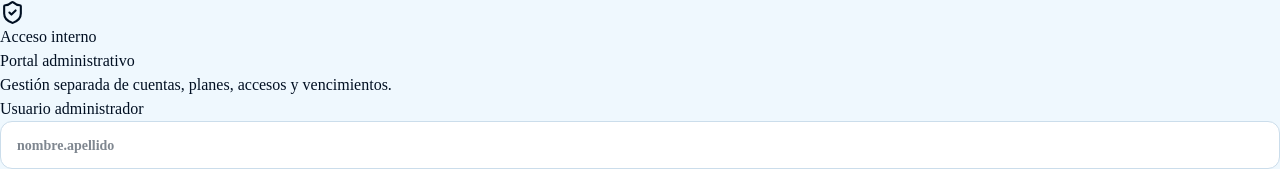
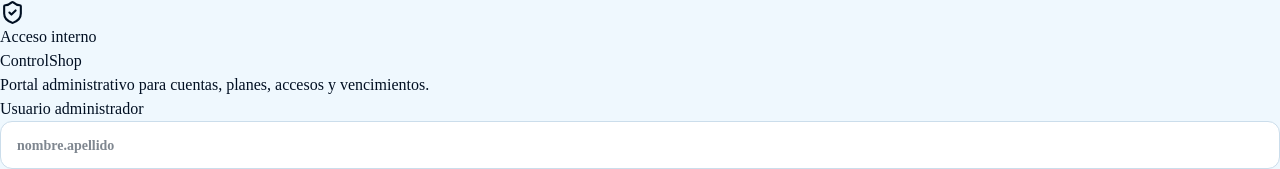
Before and after one commit to isaacmartinez-droid/pacacontrol, a React (Vite) app in the folder admin/: page /acceder in a window 1280 px wide. Shown: the top 169 px of the page. Built offline with nearby package versions, Linux system fonts and the light colour scheme; no server answers.

Commit message:
Apply ControlShop brand across user-facing surfaces

```diff
--- a/admin/index.html
+++ b/admin/index.html
@@ -6,7 +6,7 @@
     <meta name="theme-color" content="#000f22" />
     <meta name="robots" content="noindex, nofollow" />
     <meta name="description" content="Portal interno para la administración del servicio." />
-    <title>Portal administrativo</title>
+    <title>ControlShop | Centro de control</title>
   </head>
   <body>
     <div id="root"></div>
--- a/admin/src/AdminShell.jsx
+++ b/admin/src/AdminShell.jsx
@@ -28,7 +28,7 @@
           <div className="flex items-center justify-between gap-3">
             <div className="flex items-center gap-3">
               <span className="grid size-11 place-items-center rounded-2xl bg-white text-brand-950"><ShieldCheck aria-hidden="true" size={22} /></span>
-              <div><p className="text-xs font-extrabold uppercase tracking-[0.14em] text-brand-200">PacaControl</p><p className="font-extrabold">Centro de control</p></div>
+              <div><p className="text-xs font-extrabold uppercase tracking-[0.14em] text-brand-200">ControlShop</p><p className="font-extrabold">Centro de control</p></div>
             </div>
             <button type="button" onClick={() => setMenuOpen(false)} aria-label="Cerrar navegación" className="grid size-10 place-items-center rounded-xl text-slate-300 hover:bg-white/10 lg:hidden"><X size={21} /></button>
           </div>
--- a/admin/src/AdminSignInPage.jsx
+++ b/admin/src/AdminSignInPage.jsx
@@ -35,8 +35,8 @@
         <div className="bg-brand-950 p-6 text-white sm:p-8">
           <span className="grid size-12 place-items-center rounded-2xl bg-white text-brand-950"><ShieldCheck aria-hidden="true" size={25} /></span>
           <p className="mt-5 text-xs font-extrabold uppercase tracking-[0.18em] text-brand-200">Acceso interno</p>
-          <h1 className="mt-2 text-2xl font-extrabold tracking-tight">Portal administrativo</h1>
-          <p className="mt-2 text-sm leading-6 text-brand-100">Gestión separada de cuentas, planes, accesos y vencimientos.</p>
+          <h1 className="mt-2 text-2xl font-extrabold tracking-tight">ControlShop</h1>
+          <p className="mt-2 text-sm leading-6 text-brand-100">Portal administrativo para cuentas, planes, accesos y vencimientos.</p>
         </div>
         <div className="p-6 sm:p-8">
           {!isConfigured ? (
--- a/admin/src/pages/AdminNewAccountPage.jsx
+++ b/admin/src/pages/AdminNewAccountPage.jsx
@@ -22,7 +22,7 @@
   const activationUrl = useMemo(() => created && customerAppUrl
     ? `${customerAppUrl}/bienvenida/${encodeURIComponent(created.invitation_token)}` : '', [created, customerAppUrl])
   const invitationMessage = useMemo(() => created && activationUrl
-    ? `¡Tu espacio en PacaControl está listo para comenzar!\n\nHola, ${created.owner_name}. Hemos preparado tu acceso para que configures el sistema según tu negocio y tu forma de trabajar.\n\nActiva tu cuenta y crea tu contraseña desde este enlace seguro:\n${activationUrl}\n\nAl ingresar, te guiaremos paso a paso para definir tu negocio y adaptar la gestión de ventas, inventario y clientes.\n\nEste enlace es personal, vence ${formatAdminDate(created.expires_at)} y solo puede utilizarse una vez.`
+    ? `¡Tu espacio en ControlShop está listo para comenzar!\n\nHola, ${created.owner_name}. Hemos preparado tu acceso para que configures el sistema según tu negocio y tu forma de trabajar.\n\nActiva tu cuenta y crea tu contraseña desde este enlace seguro:\n${activationUrl}\n\nAl ingresar, te guiaremos paso a paso para definir tu negocio y adaptar la gestión de ventas, inventario y clientes.\n\nEste enlace es personal, vence ${formatAdminDate(created.expires_at)} y solo puede utilizarse una vez.`
     : '', [activationUrl, created])
 
   async function loadInvitations() {
--- a/index.html
+++ b/index.html
@@ -10,7 +10,7 @@
       name="description"
       content="Sistema adaptable para inventario, ventas y control de tu negocio."
     />
-    <title>Sistema de ventas</title>
+    <title>ControlShop</title>
   </head>
   <body>
     <div id="root"></div>
--- a/src/pages/AuthPage.jsx
+++ b/src/pages/AuthPage.jsx
@@ -66,8 +66,8 @@
           <span className="grid size-12 place-items-center rounded-2xl bg-white text-brand-950">
             <Store aria-hidden="true" size={24} />
           </span>
-          <h1 className="mt-5 text-2xl font-extrabold tracking-tight">Sistema de ventas</h1>
-          <p className="mt-2 text-sm leading-6 text-brand-100">Tu inventario y ventas, protegidos en la nube.</p>
+          <h1 className="mt-5 text-2xl font-extrabold tracking-tight">ControlShop</h1>
+          <p className="mt-2 text-sm leading-6 text-brand-100">Control que impulsa tu negocio.</p>
         </div>
 
         <div className="p-6 sm:p-8">
```
Also changed, not shown: tests/admin-ui.smoke.mjs (+2 -1 lines), tests/business-ui.smoke.mjs (+1 -0 lines), public/manifest.webmanifest, supabase/README.md, 3 other files (tests, documents, lock files or other folders).
